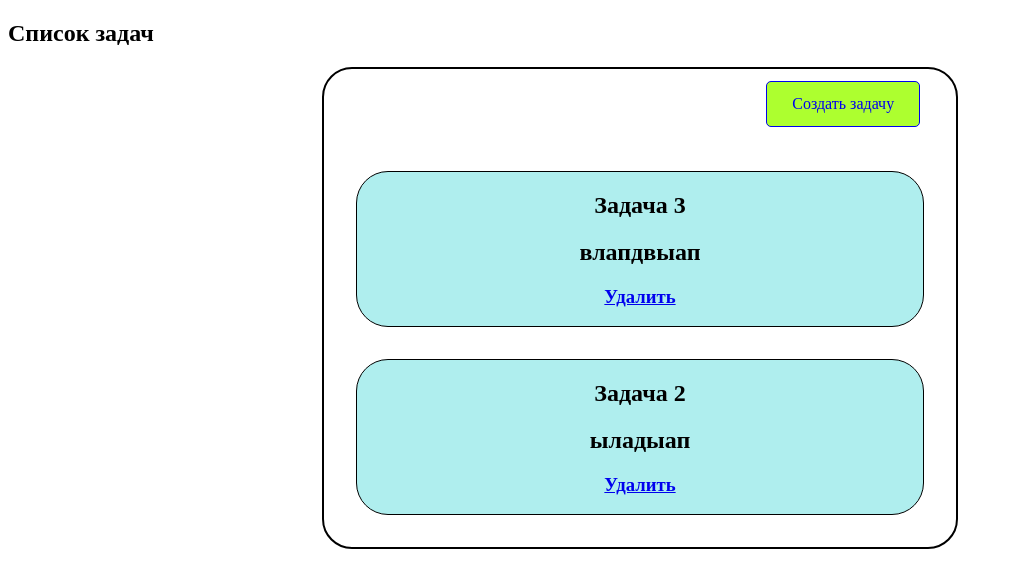
After one commit to Grino777/ToDo, a Django app: page /tasks_list in a window 1280 px wide. The commit adds this page. Shown: the top 588 px of the page, without its empty margins (0-1012 px from the left). Run offline with Django 4.2, Linux system fonts and the light colour scheme; data comes from the database, SQL or seed files in the repository; both versions use the stored data as it was after the commit.

Commit message:
Update project

```diff
--- a/todo_project/todo/static/todo/css/todo_list.css
+++ b/todo_project/todo/static/todo/css/todo_list.css
@@ -1,8 +1,40 @@
+
+.tasks-list {
+    position: static;
+    border: 2px solid;
+    border-radius: 30px;
+    margin-top: 0;
+    margin-left: auto;
+    margin-right: auto;
+    width: 50%;
+}
+
+.create-tasks {
+    display: block;
+    padding-top: 2%;
+    padding-bottom: 2%;
+}
+
+.create-tasks a {
+    display: block;
+    position: relative;
+    border: 1px solid;
+    border-radius: 5px;
+    padding: 2%;
+    width: 20%;
+    text-align: center;
+    margin-left: 70%;
+    text-decoration: none;
+    background-color: #ADFF2F;
+}
+
 .todo-view {
-    border: 2px solid;
-    padding-left: 1rem;
-    padding-bottom: 1rem;
+    display: block;
+    position: relative;
+    margin: 5%;
+    border: 1px solid;
+    border-radius: 2rem;
     text-align: center;
-    margin-bottom: 1rem;
-
+    margin-left: 5%;
+    background-color: #AFEEEE;
 }
--- /dev/null
+++ b/todo_project/todo/templates/includes/navbar.html
@@ -0,0 +1,6 @@
+<nav>
+    <div class="navigation-bar">
+        <a href="{% url 'main_page' %}">Главная</a> |
+        <a href="{% url 'all_tasks' %}">Список задач</a> |
+    </div>
+</nav>
--- a/todo_project/todo/templates/todo/main.html
+++ b/todo_project/todo/templates/todo/main.html
@@ -5,5 +5,6 @@
 {% endblock %}
 
 {% block content %}
+    {% include 'includes/navbar.html' %}
     <h2>Главная страница</h2>
 {% endblock %}
--- /dev/null
+++ b/todo_project/todo/templates/todo/tasks_list.html
@@ -0,0 +1,26 @@
+{% extends 'base.html' %}
+
+{% load static %}
+
+{% block css_add %}
+    <link rel="stylesheet" href="{% static 'todo/css/todo_list.css' %}">
+{% endblock %}
+
+
+{% block title %}
+  Список задач
+{% endblock %}
+
+{% block content %}
+    <h2>Список задач</h2>
+    <div class="tasks-list">
+        <div class="create-tasks"><a href="{% url 'create_task' %}">Создать задачу</a></div>
+        {% for todo in todos %}
+            <div class="todo-view">
+                <h2>{{ todo.title }}</h2>
+                <h2>{{ todo.description }}</h2>
+                <h3><a href="delete_task/{{ todo.id }}">Удалить</a></h3>
+            </div>
+        {% endfor %}
+    </div>
+{% endblock %}
--- a/todo_project/todo/urls.py
+++ b/todo_project/todo/urls.py
@@ -2,9 +2,9 @@ from django.urls import path
 from .views import *
 
 urlpatterns = [
-    path('', MainView.as_view()),
-    path('todo_list', ToDoListView.as_view()),
-    path('create_task', CreateToDoView.as_view()),
+    path('', MainPageView.as_view(), name='main_page'),
+    path('tasks_list', ToDoListView.as_view(), name='all_tasks'),
+    path('create_task', CreateToDoView.as_view(), name='create_task'),
     path('delete_task/<int:pk>', DeleteToDoView.as_view()),
 
 ]
--- a/todo_project/todo/views.py
+++ b/todo_project/todo/views.py
@@ -1,31 +1,29 @@
 from django.shortcuts import render
-from django.views.generic import ListView, CreateView, DeleteView
+from django.views.generic import ListView, CreateView, DeleteView, TemplateView
 from .forms import ToDoForm
 from .models import ToDo
+from django.urls import reverse
 
 # Create your views here.
 from django.views import View
 
-
-class MainView(View):
-    def get(self, request):
-        return render(request, 'todo/main.html')
-
-    def post(self, request):
-        pass
+class MainPageView(TemplateView):
+    template_name = 'todo/main.html'
 
 class ToDoListView(ListView):
     model = ToDo
-    template_name = 'todo/todo_list.html'
+    template_name = 'todo/tasks_list.html'
     context_object_name = 'todos'
 
 class CreateToDoView(CreateView):
     model = ToDo
     form_class = ToDoForm
     template_name = 'todo/create_task.html'
-    success_url = 'todo_list'
+    success_url = 'tasks_list'
     context_object_name = 'form'
 
 class DeleteToDoView(DeleteView):
     model = ToDo
-    success_url = 'todo_list'
+    template_name = 'todo/confirm_deletion.html'
+    success_url = '/tasks_list'
+    context_object_name = 'task'
```
Also changed, not shown: todo_project/todo/templates/todo/confirm_deletion.html (added, +21 -0 lines), todo_project/todo/templates/todo/todo_list.html (deleted, +0 -23 lines), todo_project/db.sqlite3.
